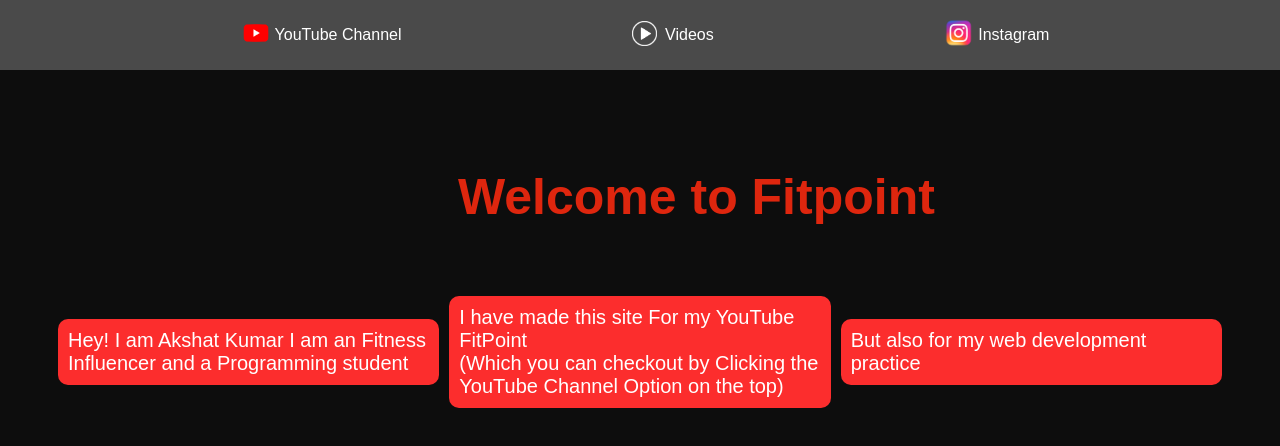
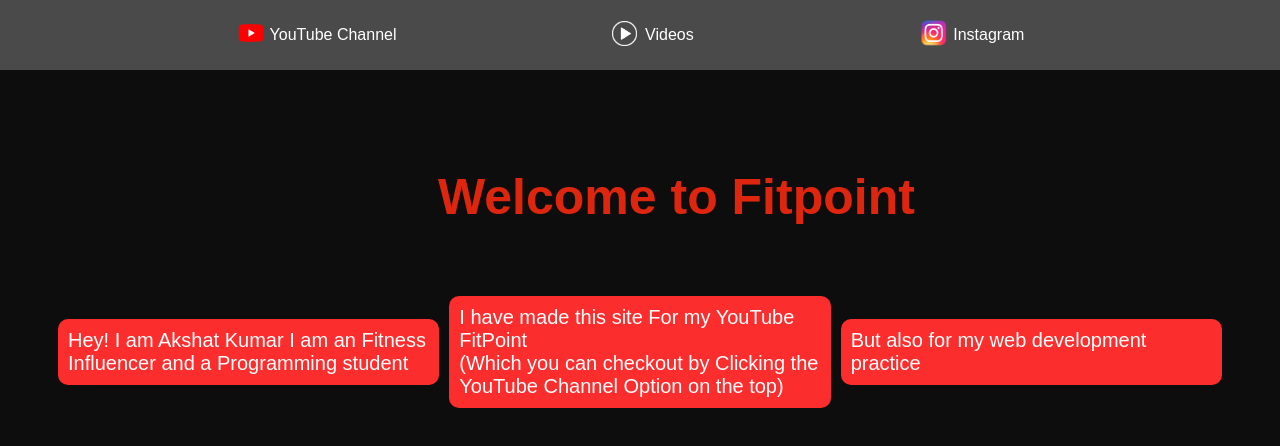
Before and after one commit to Akshatkumardev/fitpoint.fit, a plain HTML site: page index.html in a window 1280 px wide. Drawn offline with Linux system fonts and the light colour scheme; a script that the page names is missing.

Commit message:
fitpoint.css

```diff
--- a/scripts/fitpoint.css
+++ b/scripts/fitpoint.css
@@ -10,7 +10,7 @@ body{
   font-weight: bold;
   font-size: 50px;
   padding-top: 70px;
-  padding-left: 450px;
+  padding-left: 430px;
 
 }
 
@@ -40,6 +40,16 @@ body{
 .instagram img{
   height: 30px;
   margin-right: 4px;
+}
+
+
+
+.videos{
+  margin-left: -10px;
+}
+
+.instagram{
+  margin-right: 30px;
 }
 
 .instagram,
```
